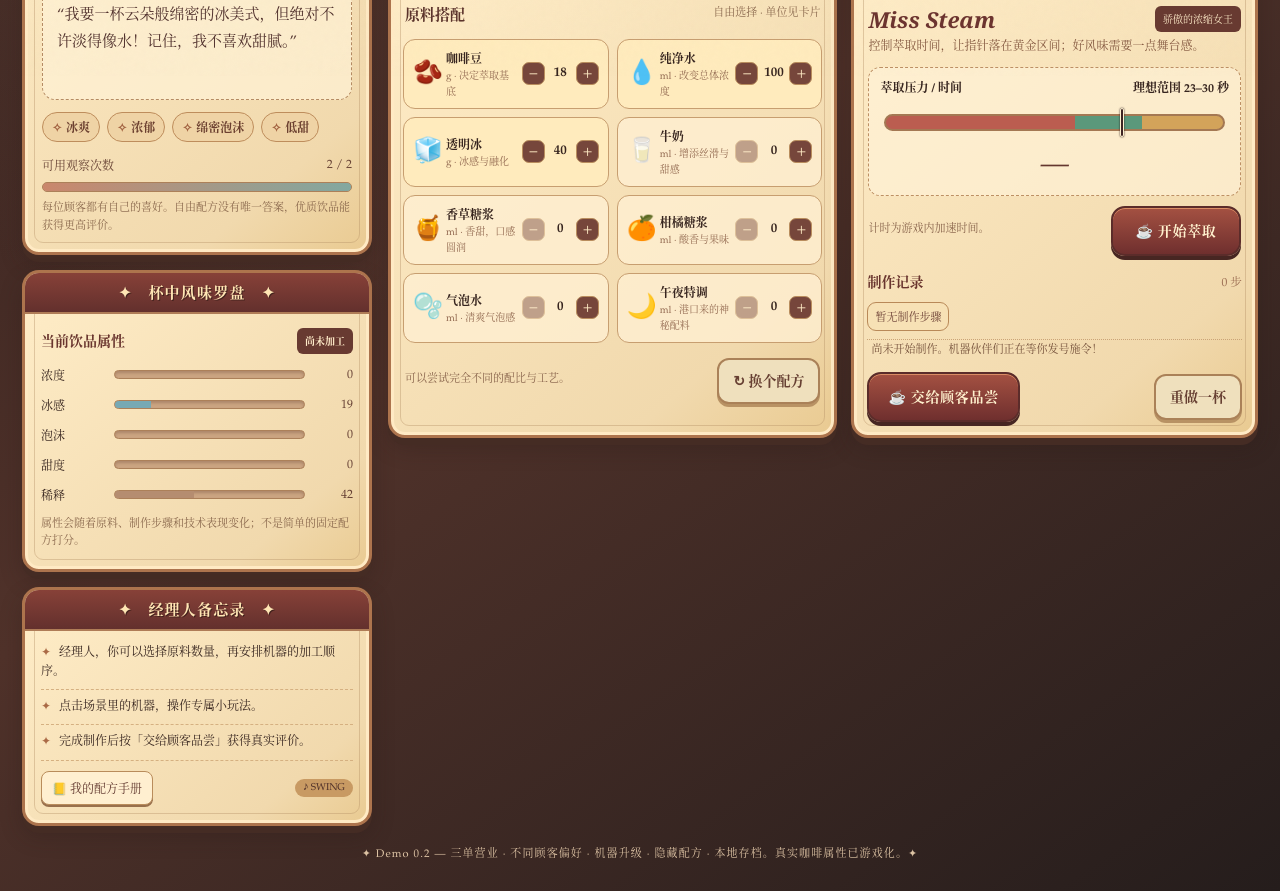
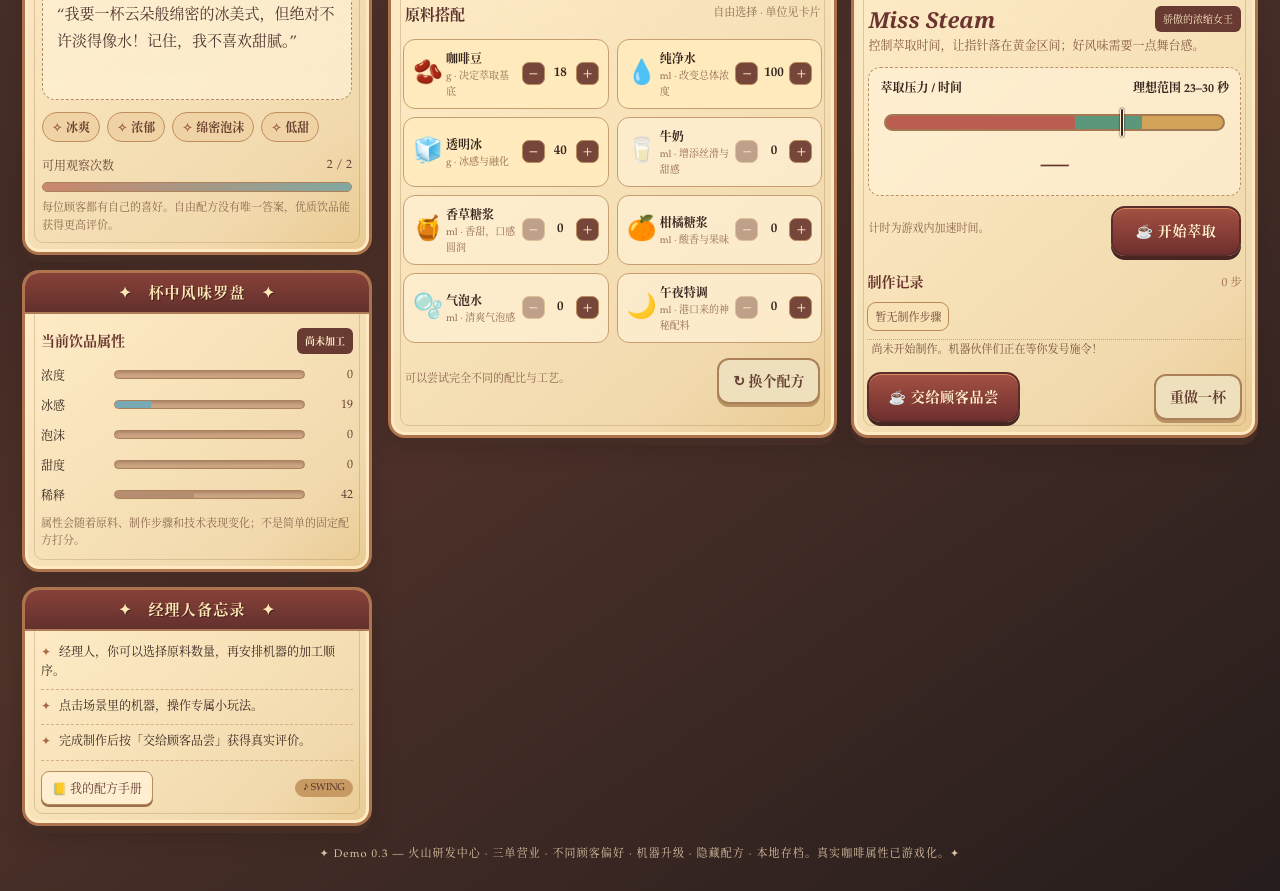
Before and after one commit to CDitixi/Cafe, a plain HTML site: page index.html in a window 1280 px wide. Shown: the part 724-1615 px from the top of the page. Drawn offline with Linux system fonts and the light colour scheme.

Commit message:
Label website Demo 0.3 Volcano Experiment

```diff
--- a/index.html
+++ b/index.html
@@ -4,7 +4,7 @@
 <meta charset="utf-8"/>
 <meta name="viewport" content="width=device-width,initial-scale=1"/>
 <meta name="theme-color" content="#34221d"/>
-<title>The Jolly Bean Café · Demo 0.2</title>
+<title>The Jolly Bean Café · Demo 0.3 / Volcano Experiment</title>
 <style>
 :root{--ink:#37251f;--brown:#5d3028;--wine:#782e31;--wine2:#963e3d;--caramel:#b67e49;--gold:#dcb676;--ivory:#faebcf;--paper:#f2dfb7;--cream:#fff6e2;--mist:#86abb1;--mint:#6b9796;--line:#bf925f;--shadow:rgba(43,22,17,.3);--green:#668c64}
 *{box-sizing:border-box}html{scroll-behavior:smooth}body{margin:0;color:var(--ink);font-family:'Palatino Linotype','Songti SC','STSong','Noto Serif CJK SC',Georgia,serif;background:#2e2020;background-image:radial-gradient(ellipse at 20% 15%,#624136 0%,transparent 42%),linear-gradient(145deg,#281b1a,#50322a 55%,#251d1c);min-height:100vh;font-size:14px}
@@ -309,7 +309,7 @@ function createInterface(){
  afterBtn.insertAdjacentHTML('beforebegin','<button class="main-btn" id="result-next">下一位客人 →</button>');
  afterBtn.textContent='↻ 再做一杯';
  $el('.result-card .eyebrow').id='review-eyebrow';
- $el('footer').innerHTML='✦ Demo 0.2 — 三单营业 · 不同顾客偏好 · 机器升级 · 隐藏配方 · 本地存档。真实咖啡属性已游戏化。✦';
+ $el('footer').innerHTML='✦ Demo 0.3 — 火山研发中心 · 三单营业 · 不同顾客偏好 · 机器升级 · 隐藏配方 · 本地存档。真实咖啡属性已游戏化。✦';
  document.body.insertAdjacentHTML('beforeend',`<div class="result-overlay" id="campaign-overlay" hidden><div class="result-card campaign-dialog">
  <button class="close-x" id="campaign-close" aria-label="关闭营业台">✕</button><div class="eyebrow">THE MANAGER'S OFFICE</div>
  <h2 id="campaign-title">今日营业结算</h2><div id="campaign-report" class="campaign-report"></div>
```
